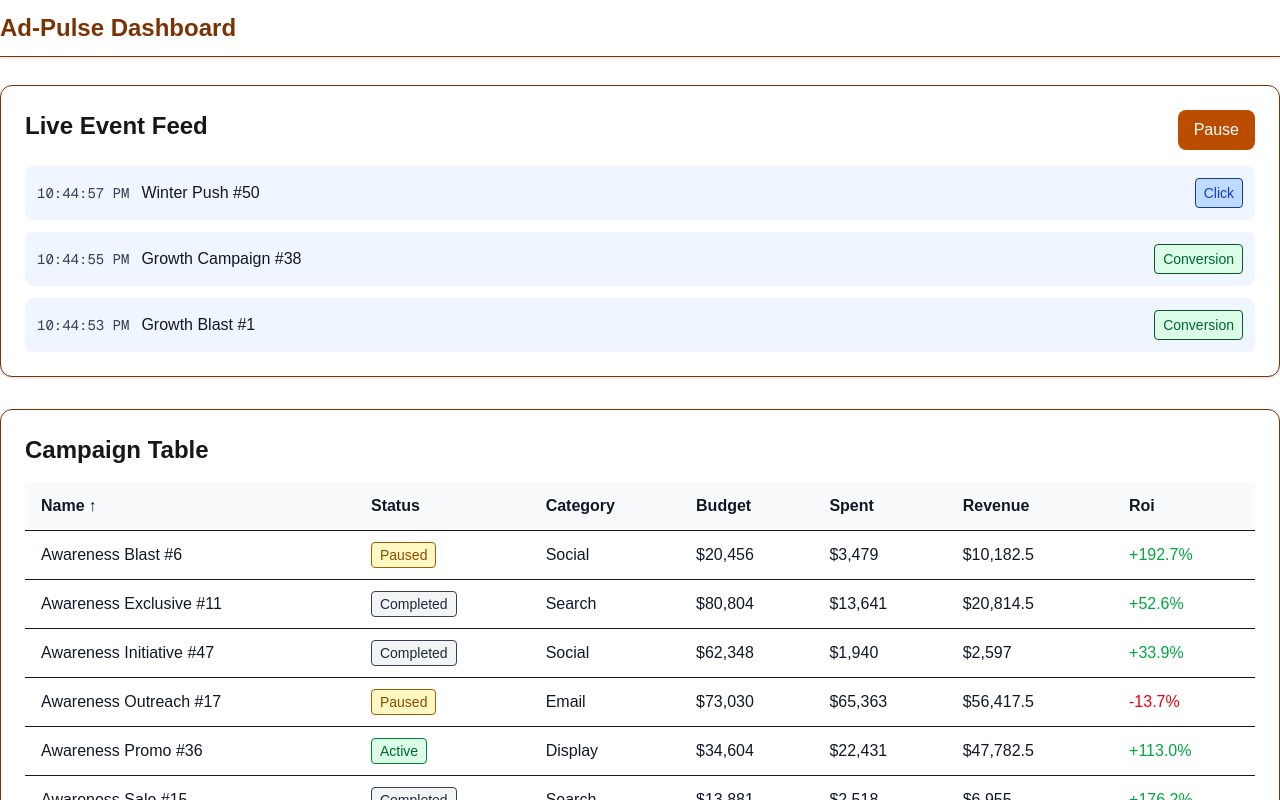
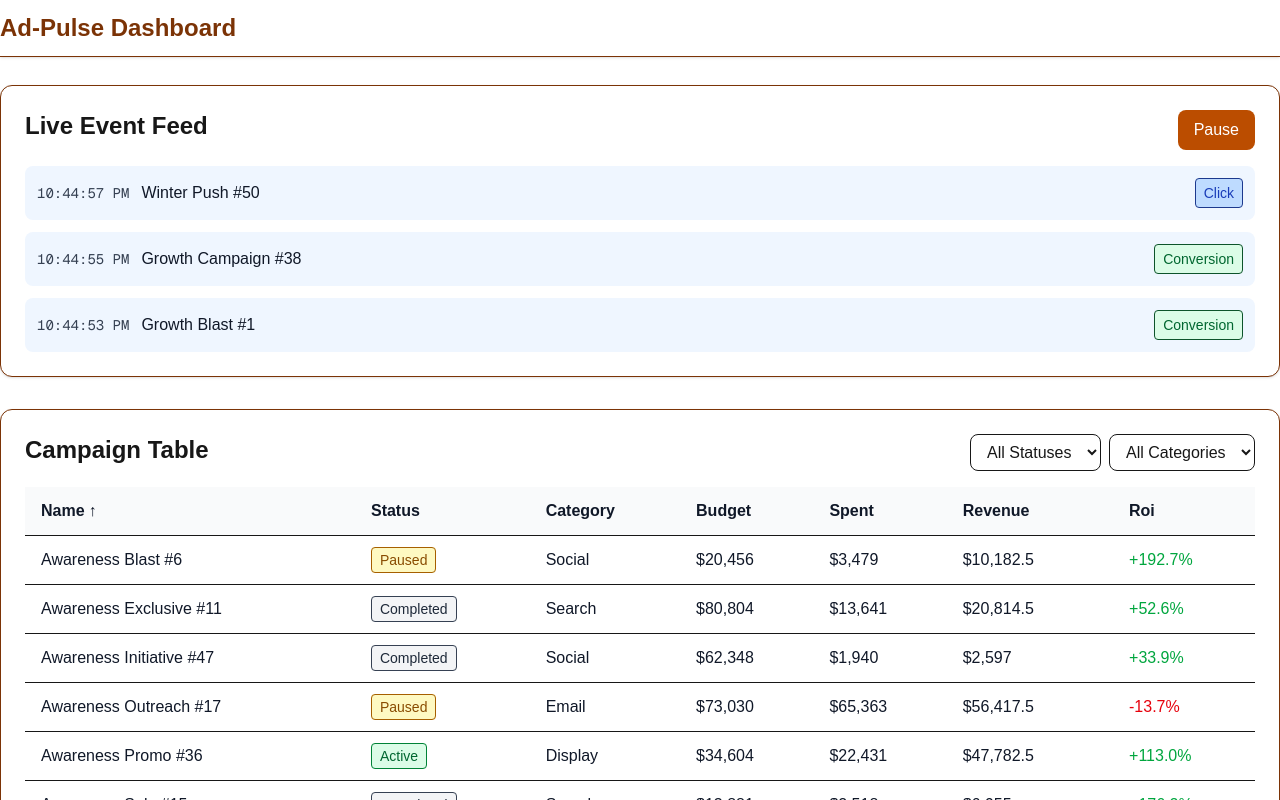
Before and after one commit to Bravo9710/ad-dashboard, a Next.js app: page / in a window 1280 px wide. Shown: the top 800 px of the page. Built offline with nearby package versions, Linux system fonts and the light colour scheme.

Commit message:
feat: Add filering to the table.

```diff
--- a/src/components/CampaingTable.tsx
+++ b/src/components/CampaingTable.tsx
@@ -5,6 +5,8 @@ import SortHeader from "./SortTableHeader";
 import { useCampaignStore } from "@/store/useCampaignStore";
 import formatCurrency from "@/lib/formatCurrency";
 import StatusBadge from "./StatusBadge";
+import { CampaignCategory, CampaignStatus } from "@/lib/types";
+import { CATEGORIES, STATUSES } from "@/lib/mockData";
 
 export type SortKey =
   | "name"
@@ -17,7 +19,7 @@ export type SortKey =
 export type SortDirection = "asc" | "desc";
 
 export default function CampaignTable() {
-  const { getFilteredCampaigns } = useCampaignStore();
+  const { filters, setFilter, getFilteredCampaigns } = useCampaignStore();
   const [sortKey, setSortKey] = useState<SortKey>("name");
   const [sortDirection, setSortDirection] = useState<SortDirection>("asc");
   const SortKeys: SortKey[] = [
@@ -30,6 +32,9 @@ export default function CampaignTable() {
     "roi",
   ];
   const filteredCampaigns = getFilteredCampaigns();
+
+  // Sorts the campaigns based on the current sort key and direction.
+  // Memoize to avoid re-sorting on every render
   const sortedCampaigns = useMemo(() => {
     return [...filteredCampaigns].sort((a, b) => {
       const aVal = a[sortKey];
@@ -56,6 +61,42 @@ export default function CampaignTable() {
     <div className="live-event-feed rounded-[12px] border border-amber-900 p-6 shadow bg-white">
       <div className="flex justify-between mb-4">
         <h3 className="text-2xl font-bold">Campaign Table</h3>
+
+        <div className="flex gap-2">
+          <select
+            name="status"
+            value={filters.status || ""}
+            onChange={(e) =>
+              setFilter("status", (e.target.value as CampaignStatus) || null)
+            }
+            className="border rounded-lg px-3 py-2"
+          >
+            <option value="">All Statuses</option>
+            {STATUSES.map((s) => (
+              <option key={s} value={s}>
+                {s.charAt(0).toUpperCase() + s.slice(1)}
+              </option>
+            ))}
+          </select>
+          <select
+            name="category"
+            value={filters.category || ""}
+            onChange={(e) =>
+              setFilter(
+                "category",
+                (e.target.value as CampaignCategory) || null,
+              )
+            }
+            className="border rounded-lg px-3 py-2"
+          >
+            <option value="">All Categories</option>
+            {CATEGORIES.map((s) => (
+              <option key={s} value={s}>
+                {s.charAt(0).toUpperCase() + s.slice(1)}
+              </option>
+            ))}
+          </select>
+        </div>
       </div>
       <div>
         <div className="overflow-x-auto">
--- a/src/lib/mockData.ts
+++ b/src/lib/mockData.ts
@@ -38,8 +38,13 @@ const CAMPAIGN_SUFFIXES = [
   "Exclusive",
 ];
 
-const STATUSES: CampaignStatus[] = ["active", "paused", "completed"];
-const CATEGORIES: CampaignCategory[] = ["Social", "Search", "Display", "Email"];
+export const STATUSES: CampaignStatus[] = ["active", "paused", "completed"];
+export const CATEGORIES: CampaignCategory[] = [
+  "Social",
+  "Search",
+  "Display",
+  "Email",
+];
 
 // Generate a random number between min and max
 function randomBetween(min: number, max: number): number {
@@ -66,7 +71,7 @@ export function generateCampaign(index: number): Campaign {
   const roi = ((revenue - spent) / spent) * 100;
 
   return {
-    id: `camp-${index + 1}`,
+    id: uuidv4(),
     name: generateCampaignName(index),
     status: randomElement(STATUSES),
     category: randomElement(CATEGORIES),
--- a/src/store/useCampaignStore.ts
+++ b/src/store/useCampaignStore.ts
@@ -49,6 +49,7 @@ export const useCampaignStore = create<CampaignStore>((set, get) => ({
     }));
   },
 
+  // Filters the campaigns based on the current filters.
   getFilteredCampaigns: () => {
     const { campaigns, filters } = get();
     return campaigns.filter((campaign: Campaign) => {
```
